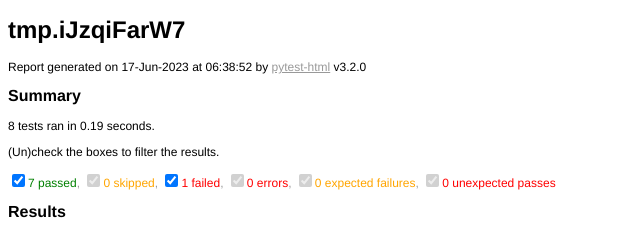
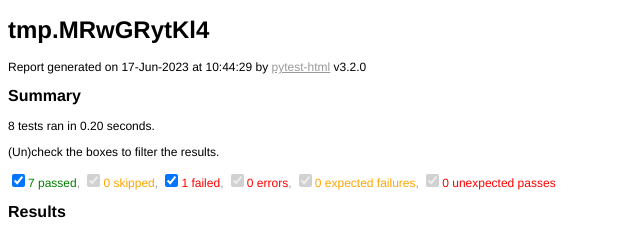
Before and after one commit to btu-mit-08-2023/l09-ci, a plain HTML site: page 4e30250c859a59b271c891522e47a475d9c6263a/pytest.html in a window 1280 px wide. Shown: the top 231 px of the page, 0-640 px from the left. Drawn offline with Linux system fonts and the light colour scheme.

Commit message:
4e30250c859a59b271c891522e47a475d9c6263a report.

```diff
--- a/4e30250c859a59b271c891522e47a475d9c6263a/pytest.html
+++ b/4e30250c859a59b271c891522e47a475d9c6263a/pytest.html
@@ -2,7 +2,7 @@
 <html>
   <head>
     <meta charset="utf-8"/>
-    <title>tmp.iJzqiFarW7</title>
+    <title>tmp.MRwGRytKl4</title>
     <style>body {
   font-family: Helvetica, Arial, sans-serif;
   font-size: 12px;
@@ -438,10 +438,10 @@ function filterTable(elem) { // eslint-disable-line no-unused-vars
     notFoundMessage.hidden = !allRowsHidden;
 }
 </script>
-    <h1>tmp.iJzqiFarW7</h1>
-    <p>Report generated on 17-Jun-2023 at 06:38:52 by <a href="https://pypi.python.org/pypi/pytest-html">pytest-html</a> v3.2.0</p>
+    <h1>tmp.MRwGRytKl4</h1>
+    <p>Report generated on 17-Jun-2023 at 10:44:29 by <a href="https://pypi.python.org/pypi/pytest-html">pytest-html</a> v3.2.0</p>
     <h2>Summary</h2>
-    <p>8 tests ran in 0.19 seconds. </p>
+    <p>8 tests ran in 0.20 seconds. </p>
     <p class="filter" hidden="true">(Un)check the boxes to filter the results.</p><input checked="true" class="filter" data-test-result="passed" hidden="true" name="filter_checkbox" onChange="filterTable(this)" type="checkbox"/><span class="passed">7 passed</span>, <input checked="true" class="filter" data-test-result="skipped" disabled="true" hidden="true" name="filter_checkbox" onChange="filterTable(this)" type="checkbox"/><span class="skipped">0 skipped</span>, <input checked="true" class="filter" data-test-result="failed" hidden="true" name="filter_checkbox" onChange="filterTable(this)" type="checkbox"/><span class="failed">1 failed</span>, <input checked="true" class="filter" data-test-result="error" disabled="true" hidden="true" name="filter_checkbox" onChange="filterTable(this)" type="checkbox"/><span class="error">0 errors</span>, <input checked="true" class="filter" data-test-result="xfailed" disabled="true" hidden="true" name="filter_checkbox" onChange="filterTable(this)" type="checkbox"/><span class="xfailed">0 expected failures</span>, <input checked="true" class="filter" data-test-result="xpassed" disabled="true" hidden="true" name="filter_checkbox" onChange="filterTable(this)" type="checkbox"/><span class="xpassed">0 unexpected passes</span>
     <h2>Results</h2>
     <table id="results-table">
```
Also changed, not shown: 4e30250c859a59b271c891522e47a475d9c6263a/black.html (+2 -2 lines).
